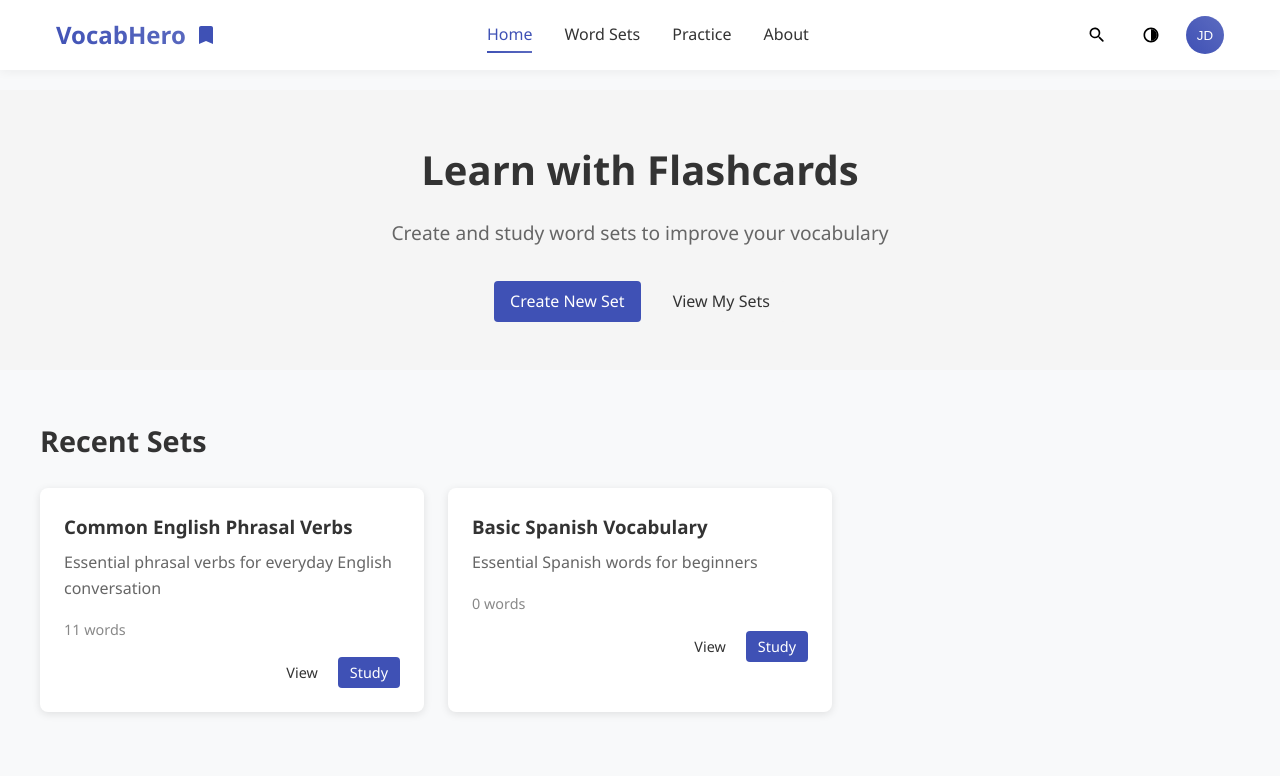
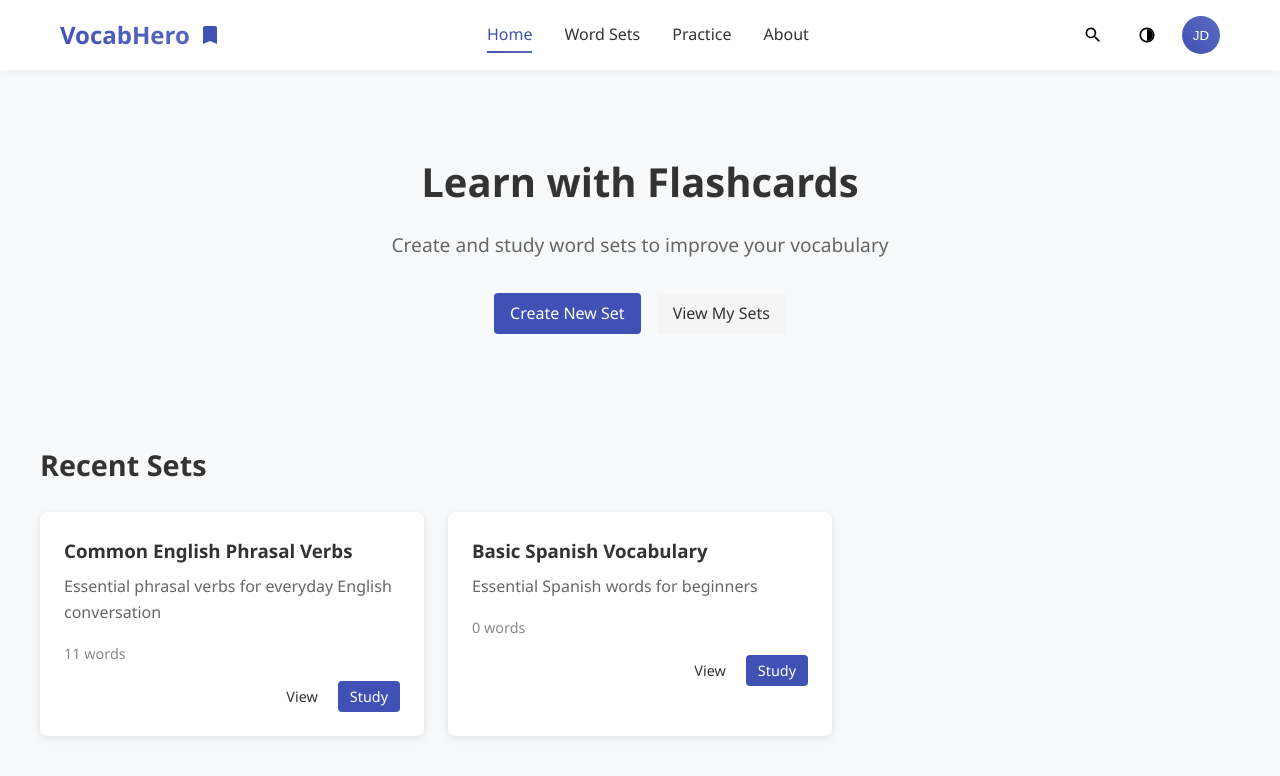
Before and after one commit to dem13/diace, an Angular app: page / in a window 1280 px wide. Shown: the top 776 px of the page. Built offline with nearby package versions, Linux system fonts and the light colour scheme.

Commit message:
style imporvements

```diff
--- a/src/app/components/home/home.component.scss
+++ b/src/app/components/home/home.component.scss
@@ -1,7 +1,9 @@
 .home-container {
+  width: 100%;
+  padding: 0 1rem;
   .hero {
-    padding: 3rem 0;
-    background-color: #f5f5f5;
+    padding: 60px 0;
+    background-color: #f8f9fa;
     text-align: center;
 
     h1 {
@@ -25,7 +27,7 @@
   .container {
     max-width: 1200px;
     margin: 0 auto;
-    padding: 0 1rem;
+    padding: 0 24px;
   }
 
   .recent-sets {
--- a/src/app/components/study/study.component.scss
+++ b/src/app/components/study/study.component.scss
@@ -2,7 +2,9 @@
   display: block;
 
   .study-container {
-    padding: 2rem 0;
+    max-width: 1000px;
+    margin: 0 auto;
+    padding: 20px 24px;
   }
 
   // Loading and Error States
--- a/src/app/components/word-set-creator/word-set-creator.component.scss
+++ b/src/app/components/word-set-creator/word-set-creator.component.scss
@@ -213,3 +213,9 @@ h1 {
     }
   }
 }
+
+.creator-container {
+  max-width: 1000px;
+  margin: 0 auto;
+  padding: 20px 24px;
+}
--- a/src/app/components/word-set-list/word-set-list.component.scss
+++ b/src/app/components/word-set-list/word-set-list.component.scss
@@ -1,7 +1,7 @@
 .container {
+  padding: 0 24px;
+  margin: 0 auto;
   max-width: 1200px;
-  margin: 0 auto;
-  padding: 2rem 1rem;
 }
 
 .sets-header {
--- a/src/styles.scss
+++ b/src/styles.scss
@@ -21,9 +21,17 @@ body.dark-theme {
 
 /* Common utility classes */
 .container {
+  width: 100%;
   max-width: 1200px;
   margin: 0 auto;
-  padding: 0 1rem;
+  padding: 0 20px;
+}
+
+// For smaller screens, adjust the padding
+@media (max-width: 768px) {
+  .container {
+    padding: 0 16px;
+  }
 }
 
 .btn {
```
